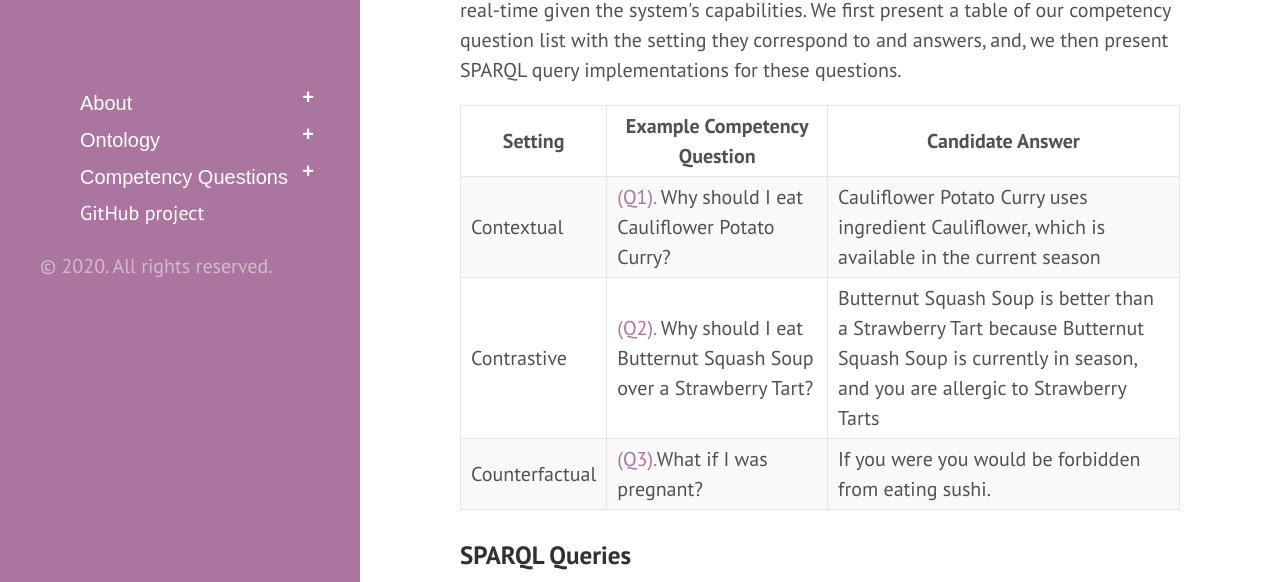
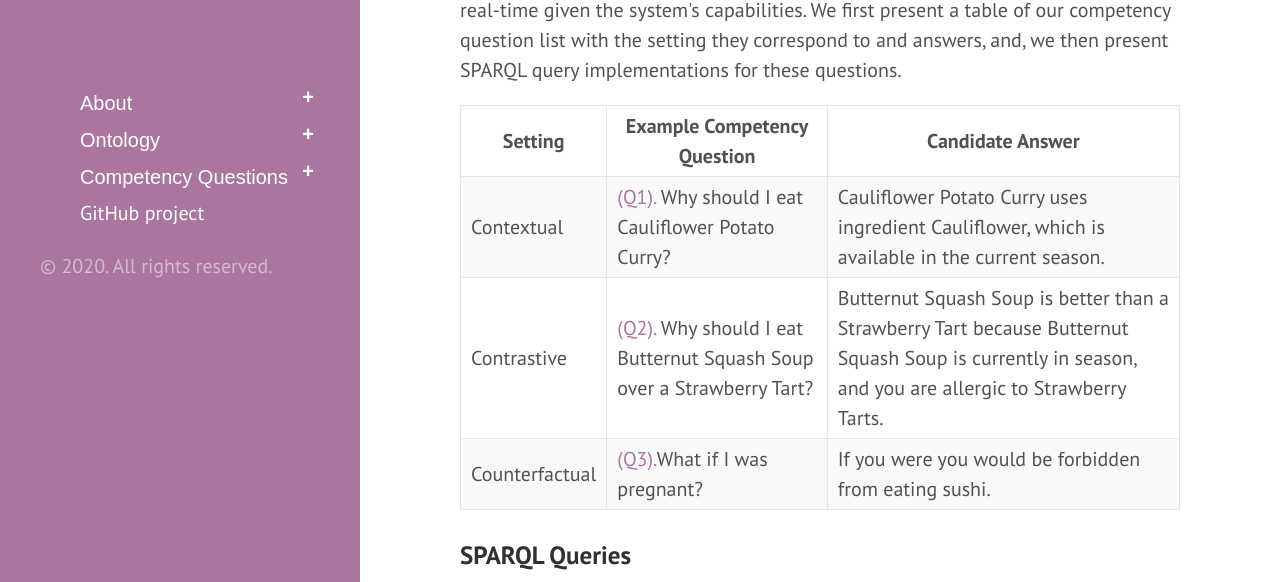
Before and after one commit to tetherless-world/food-expanation-ontology, a Jekyll site: the page built from competencyquestions.md, in a window 1280 px wide and 900 px high. Shown: the part 315-897 px from the top of the window. Built offline with Jekyll 4.4.1, drawn with Linux system fonts in a browser that asks for light colours; Markdown is read by kramdown in place of the engine named in the settings.

```diff
--- a/competencyquestions.md
+++ b/competencyquestions.md
@@ -22,12 +22,12 @@ title: Competency Questions
   <tr>
     <td>Contextual</td>
     <td><a href="#question1">(Q1).</a> Why should I eat Cauliflower Potato Curry?</td>
-    <td>Cauliflower Potato Curry uses ingredient Cauliflower,  which is available in the current season</td>
+    <td>Cauliflower Potato Curry uses ingredient Cauliflower,  which is available in the current season. </td>
   </tr>
   <tr>
     <td>Contrastive</td>
     <td><a href="#question2">(Q2).</a> Why should I eat Butternut Squash Soup over a Strawberry Tart?</td>
-    <td>Butternut Squash Soup is better than a Strawberry Tart because Butternut Squash Soup is currently in season, and you are allergic to Strawberry Tarts</td>
+    <td>Butternut Squash Soup is better than a Strawberry Tart because Butternut Squash Soup is currently in season, and you are allergic to Strawberry Tarts. </td>
   </tr>
   <tr>
     <td>Counterfactual</td>
```
